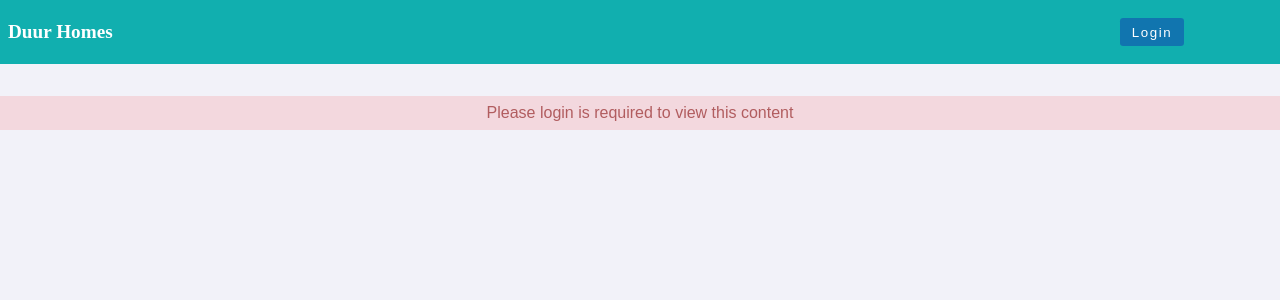
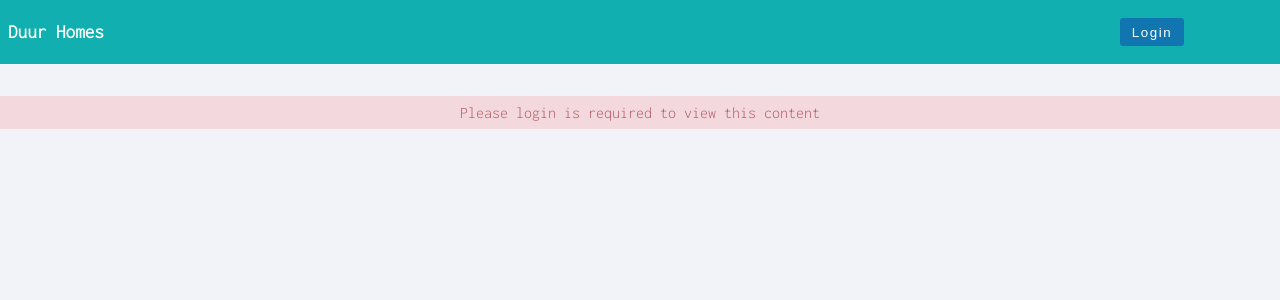
Before and after one commit to AllanG-4779/next-project-2, a Next.js app: page / in a window 1280 px wide. Shown: the top 300 px of the page. Built offline with nearby package versions, Linux system fonts and the light colour scheme; no server answers.

Commit message:
fixed some github problems

```diff
--- a/pages/login.js
+++ b/pages/login.js
@@ -45,7 +45,7 @@
         <div className={styles.social}>
           <button
             type="button"
-            onClick={(e) => signIn(providers.github.id)}
+            onClick={(e) => signIn("github")}
             className={styles.btn}
           >
             {" "}
--- a/styles/globals.css
+++ b/styles/globals.css
@@ -1,10 +1,10 @@
+@import url("https://fonts.googleapis.com/css2?family=Inconsolata:wght@300&display=swap");
 html,
 body {
   background: #ededf779;
   width: 100vw;
   height: 100vh;
-
-
+  font-family: "Inconsolata", monospace;
 }
 
 a {
--- a/styles/home.module.css
+++ b/styles/home.module.css
@@ -4,7 +4,7 @@
   width: 100vw;
   margin: 2rem auto;
   text-align: center;
-  font-family: Arial, Helvetica, sans-serif;
+
   color: rgb(57, 133, 57);
 }
 .alertWarning {
@@ -13,6 +13,5 @@
   width: 100vw;
   margin: 2rem auto;
   text-align: center;
-  font-family: Arial, Helvetica, sans-serif;
   color: rgba(131, 7, 7, 0.589);
 }
```
